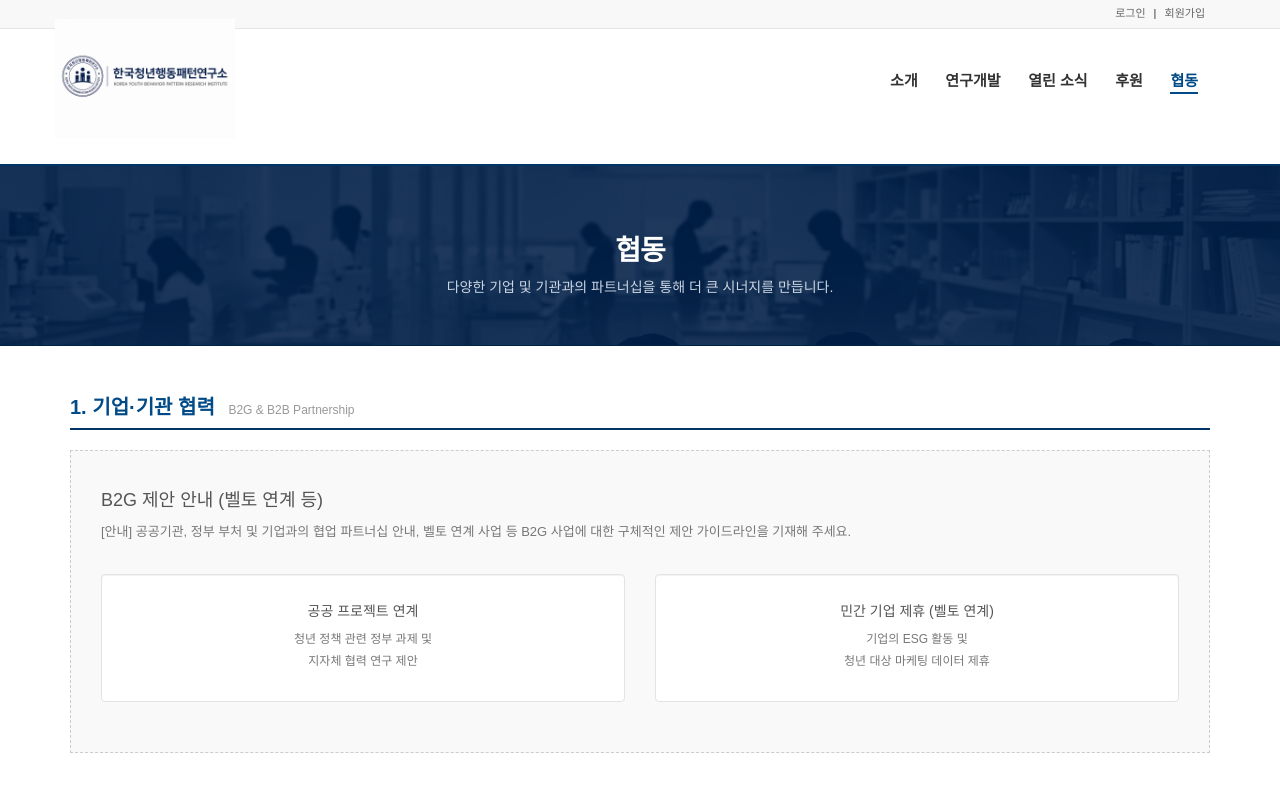
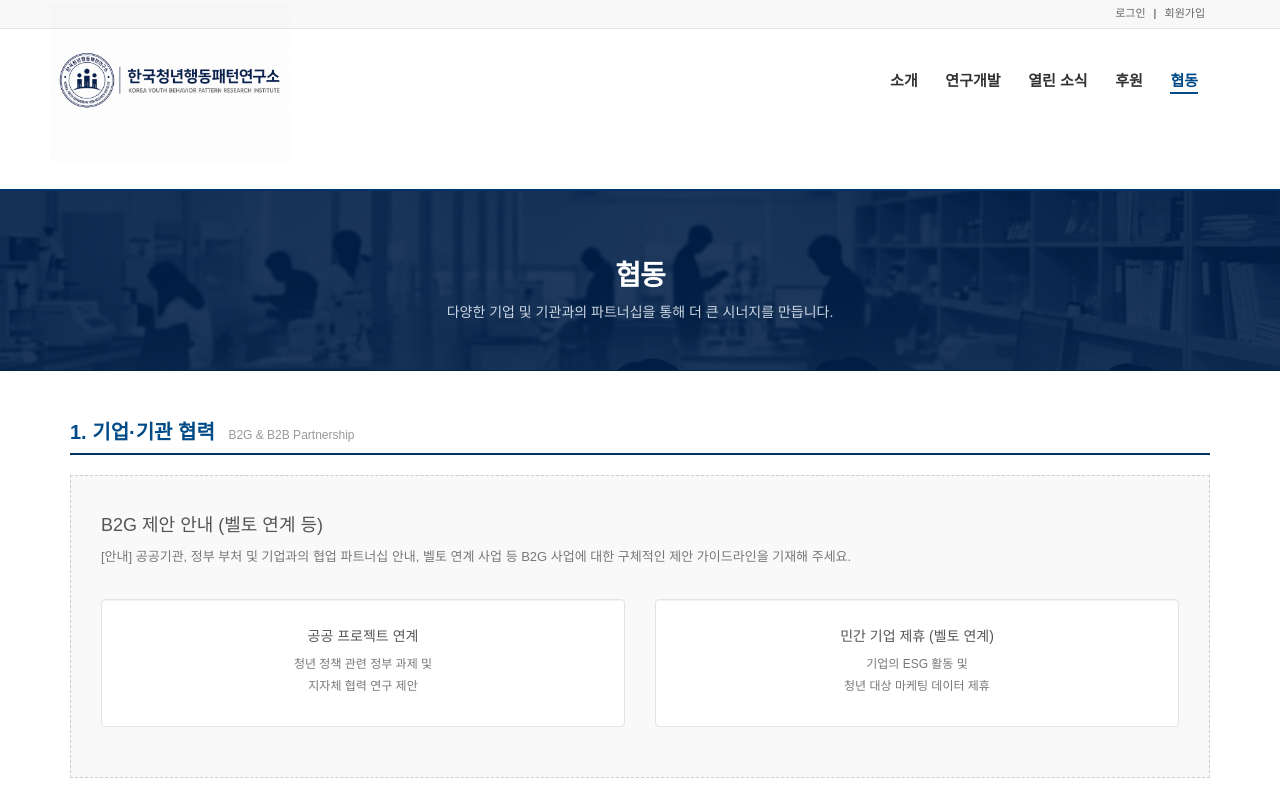
Before and after one commit to sojeong-im/korea-youth, a plain HTML site: page cooperation.html in a window 1280 px wide. Shown: the top 800 px of the page. Drawn offline with nearby package versions, Linux system fonts and the light colour scheme.

Commit message:
로고 배경 제거 및 크기 확대

```diff
--- a/cooperation.html
+++ b/cooperation.html
@@ -24,7 +24,7 @@
             <div class="row">
                 <div class="col-xs-4 logo-area">
                     <a href="index.html">
-                        <img src="assets/images/logo.png" alt="한국청년행동패턴연구소" style="height: 120px; width: auto; margin-top: -35px; margin-left: -15px;">
+                        <img src="assets/images/logo.png" alt="한국청년행동패턴연구소" style="height: 160px; width: auto; margin-top: -50px; margin-left: -20px; mix-blend-mode: multiply;">
                     </a>
                 </div>
                 <div class="col-xs-8 gnb-area">
```
Also changed, not shown: index.html (+1 -1 lines), intro.html (+1 -1 lines), news.html (+1 -1 lines), research.html (+1 -1 lines), support.html (+1 -1 lines).
